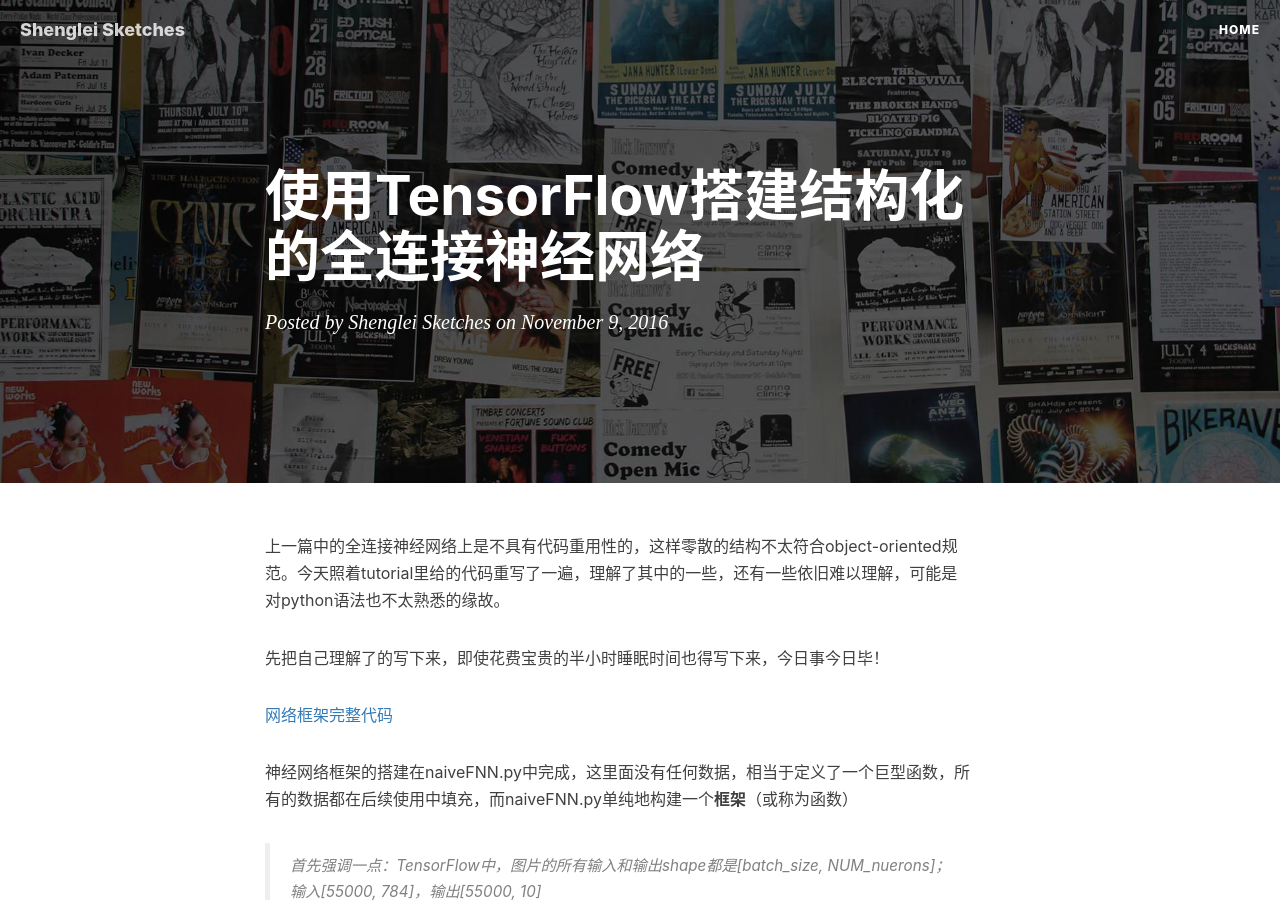
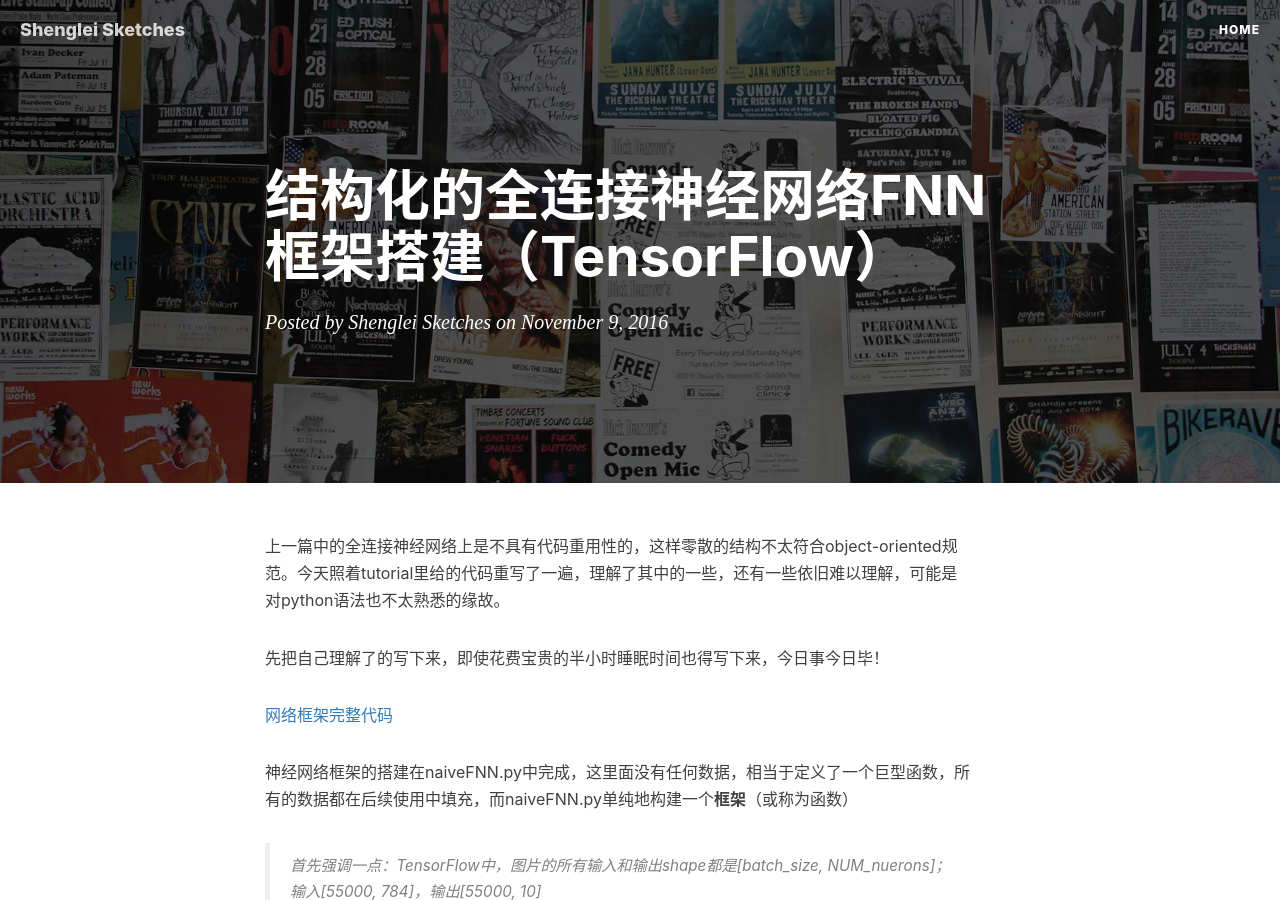
Before and after one commit to ShengleiH/ShengleiH.github.io, a Jekyll site: the page built from _posts/2016-11-09-maching-learning-tensorflow-2.markdown, in a window 1280 px wide and 900 px high. Built offline with Jekyll 4.4.1, drawn with Linux system fonts in a browser that asks for light colours; nearby versions of some CDN libraries; comment, search, counter and statistics services are not loaded.

Commit message:
Title  update

```diff
--- a/_posts/2016-11-09-maching-learning-tensorflow-2.markdown
+++ b/_posts/2016-11-09-maching-learning-tensorflow-2.markdown
@@ -1,6 +1,6 @@
 ---
 layout: post
-title:  "使用TensorFlow搭建结构化的全连接神经网络"
+title:  "结构化的全连接神经网络FNN框架搭建（TensorFlow）"
 date:   2016-11-09 22:15:50 +0200
 categories: jekyll update
 ---
```
